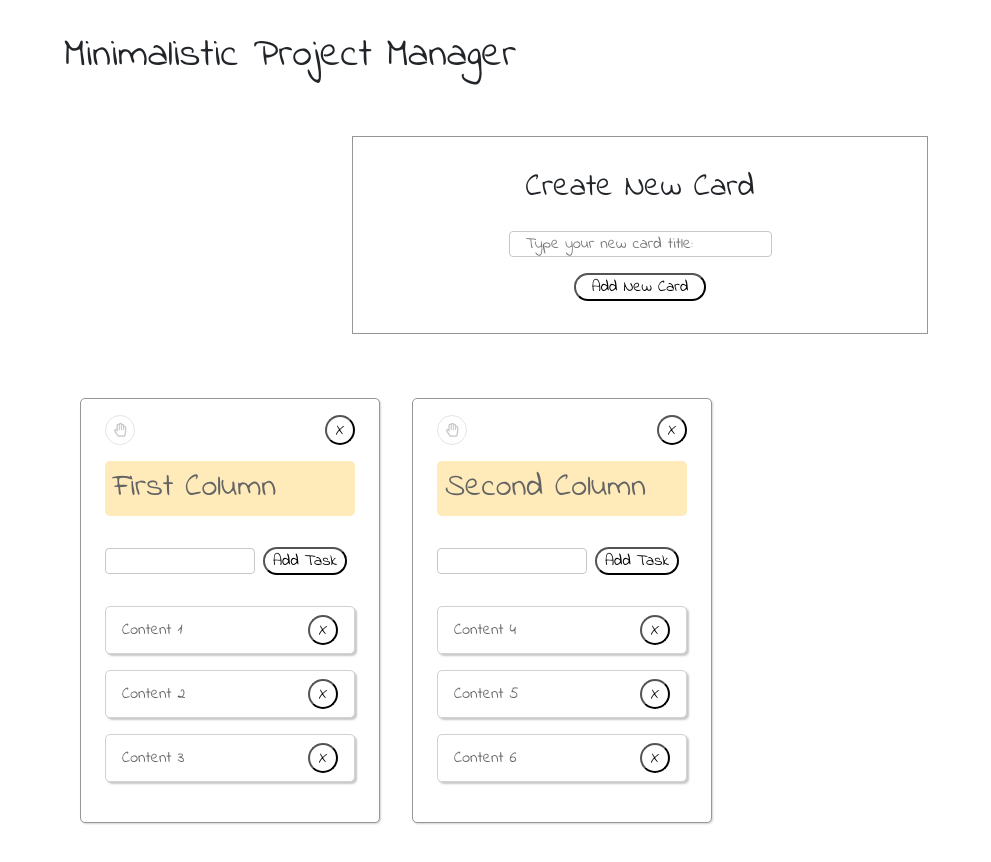
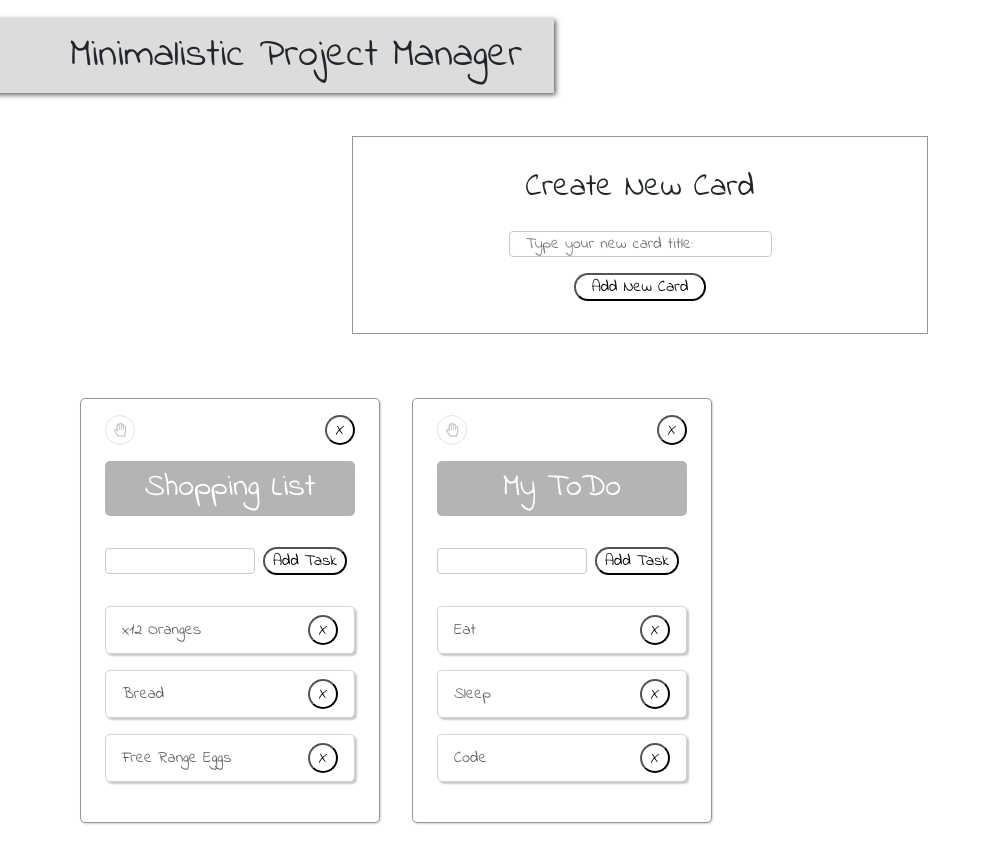
Before and after one commit to mwGHburger/react-dnd-simple-task-manager, a React (Create React App) app: page / in a window 1280 px wide. Shown: the whole page, without its empty margins (0-991 px from the left). Built offline with nearby package versions, Linux system fonts and the light colour scheme.

Commit message:
did some final polish on app styling

```diff
--- a/src/App.css
+++ b/src/App.css
@@ -2,6 +2,17 @@
   font-family: "Indie Flower", cursive;
   padding: 32px 64px;
 }
+
+.component-app-container > h1 {
+  text-align: center;
+  background: rgb(220, 220, 220);
+  display: inline;
+  padding: 8px 32px 8px 256px;
+  position: relative;
+  left: -250px;
+  box-shadow: rgb(100, 100, 100) 2px 2px 5px;
+}
+
 .component-app-container-columns {
   display: flex;
   flex-wrap: wrap;
--- a/src/InitialData.js
+++ b/src/InitialData.js
@@ -1,22 +1,22 @@
 const initialStateData = {
   tasks: {
-    "task-1": { id: "task-1", content: "Content 1" },
-    "task-2": { id: "task-2", content: "Content 2" },
-    "task-3": { id: "task-3", content: "Content 3" },
-    "task-4": { id: "task-4", content: "Content 4" },
-    "task-5": { id: "task-5", content: "Content 5" },
-    "task-6": { id: "task-6", content: "Content 6" }
+    "task-1": { id: "task-1", content: "x12 Oranges" },
+    "task-2": { id: "task-2", content: "Bread" },
+    "task-3": { id: "task-3", content: "Free Range Eggs" },
+    "task-4": { id: "task-4", content: "Eat" },
+    "task-5": { id: "task-5", content: "Sleep" },
+    "task-6": { id: "task-6", content: "Code" }
   },
   columns: {
     "column-1": {
       id: "column-1",
-      title: "First Column",
+      title: "Shopping List",
       // Ensures ownership and order of the task
       taskIds: ["task-1", "task-2", "task-3"]
     },
     "column-2": {
       id: "column-2",
-      title: "Second Column",
+      title: "My ToDo",
       // Ensures ownership and order of the task
       taskIds: ["task-4", "task-5", "task-6"]
     }
--- a/src/assets/stylesheets/Column.css
+++ b/src/assets/stylesheets/Column.css
@@ -16,9 +16,10 @@
 .component-column-title {
   font-size: 32px;
   padding: 8px;
-  color: rgb(100, 100, 100);
-  background: #ffeaba;
+  color: white;
+  background: rgb(180, 180, 180);
   border-radius: 5px;
+  text-align: center;
 }
 
 .delete-column-btn {
--- a/src/assets/stylesheets/Task.css
+++ b/src/assets/stylesheets/Task.css
@@ -9,6 +9,11 @@
   display: flex;
   justify-content: space-between;
   align-items: center;
+}
+
+.component-task-container:hover {
+  box-shadow: rgb(150, 150, 150) 2px 2px 2px;
+  transition: 0.5s;
 }
 
 .component-task-container > p {
```
